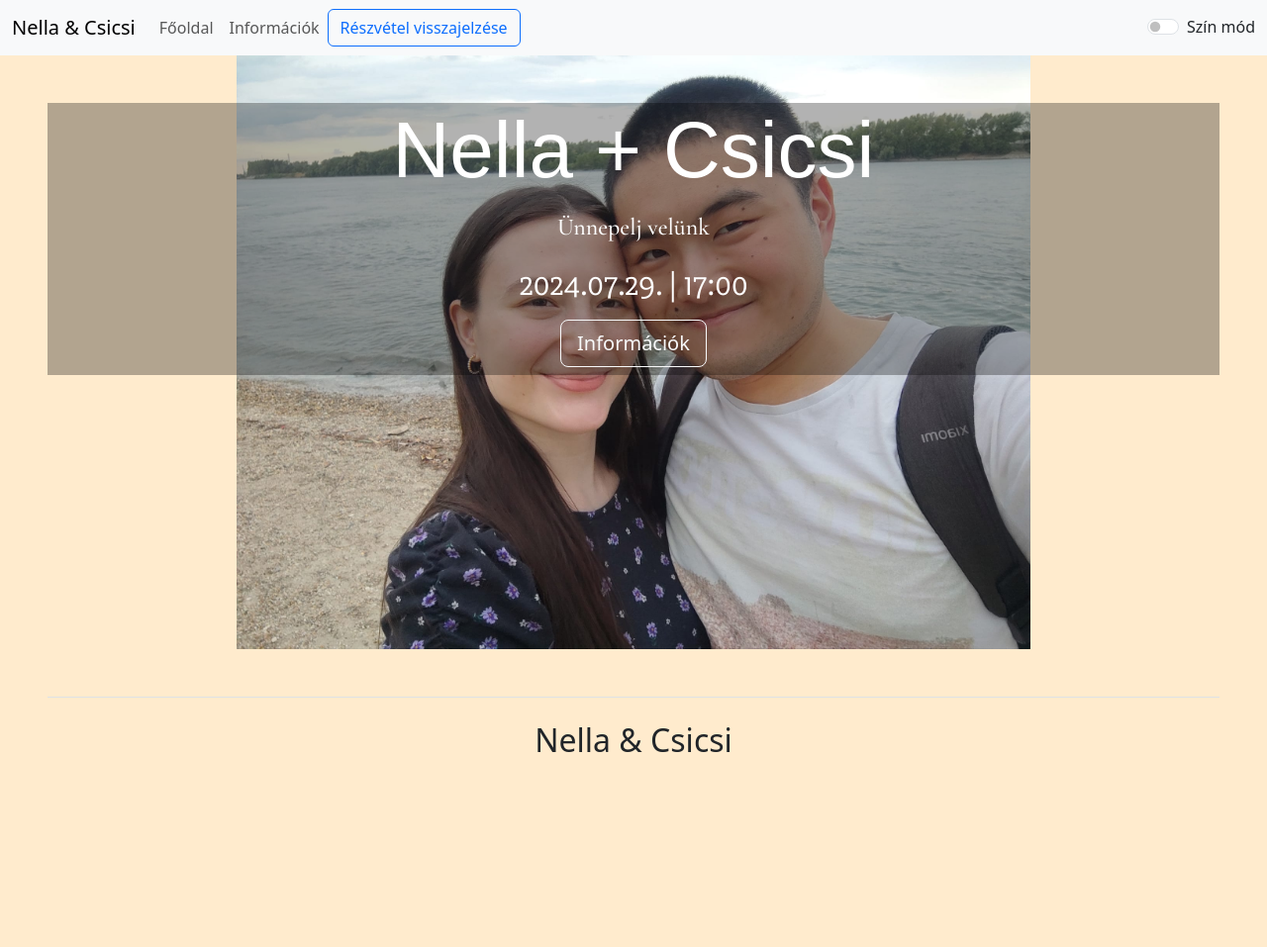
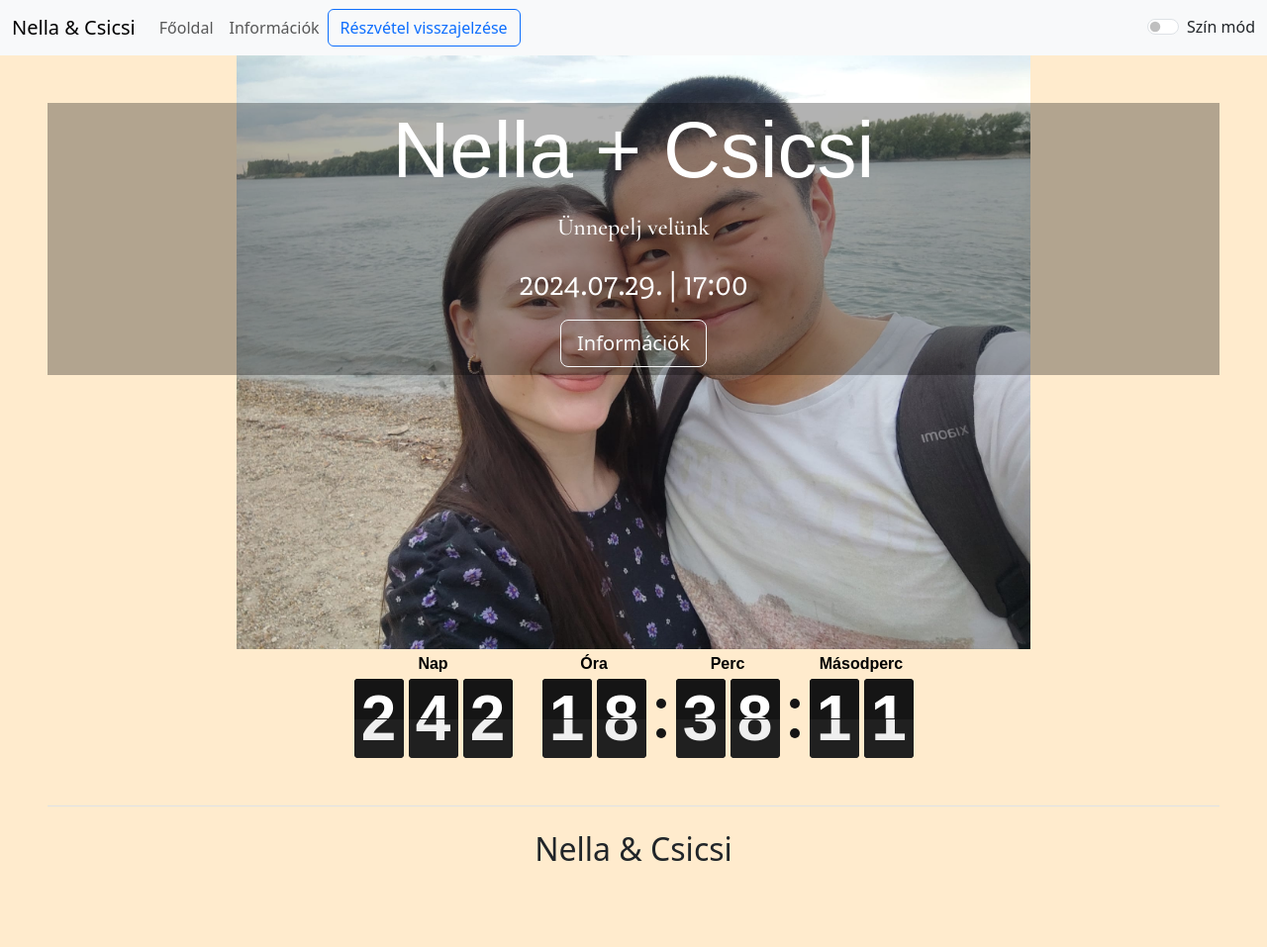
Before and after one commit to csicsi2000/nella.csicsi.eskuvo.github.io, a Jekyll site: the page built from index.md, in a window 1280 px wide. Shown: the whole page at 99% size. Built offline with Jekyll 4.4.1, drawn with Linux system fonts in a browser that asks for light colours; some web fonts are replaced; before the commit the page ends 900 px from its top, so only the background shows below that; part of the change alters nothing that is shown.

Commit message:
add flipdown

```diff
--- a/_layouts/default.html
+++ b/_layouts/default.html
@@ -10,6 +10,8 @@
     <link href="https://fonts.cdnfonts.com/css/angella-white-personal-use-font" rel="stylesheet">
     <link href="https://cdn.jsdelivr.net/npm/bootstrap@5.3.2/dist/css/bootstrap.min.css" rel="stylesheet" integrity="sha384-T3c6CoIi6uLrA9TneNEoa7RxnatzjcDSCmG1MXxSR1GAsXEV/Dwwykc2MPK8M2HN" crossorigin="anonymous">
     <link rel="stylesheet" href="css/styles.css" />
+    <link rel="stylesheet" type="text/css" href="css/flipdown.min.css">
+    <script type="text/javascript" src="js/flipdown.min.js"></script>
     <link href="" rel="stylesheet" id="theme-link">
   </head>
   <body>
--- a/index.md
+++ b/index.md
@@ -17,3 +17,20 @@ layout: default
       </div>
     </div>
 </div>
+<div class="d-flex align-items-center justify-content-center">
+<div id="flipdown" class="flipdown" style="width: unset"></div>
+</div>
+<script>
+var flipColorMode = document.querySelector("html").getAttribute("data-bs-theme");
+  console.log(flipColorMode)
+  if(flipColorMode == "dark"){
+    flipColorMode = "light"
+  }else{
+    flipColorMode = "dark"
+  }
+  new FlipDown(1722272400,{
+    headings: ["Nap", "Óra", "Perc", "Másodperc"],
+    theme: flipColorMode
+  }).start();
+
+</script>
```
Also changed, not shown: css/flipdown.min.css (added), js/flipdown.min.js (added).
